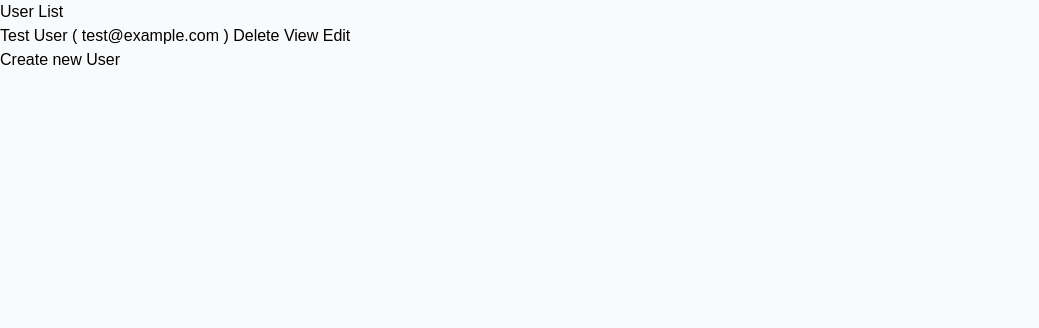
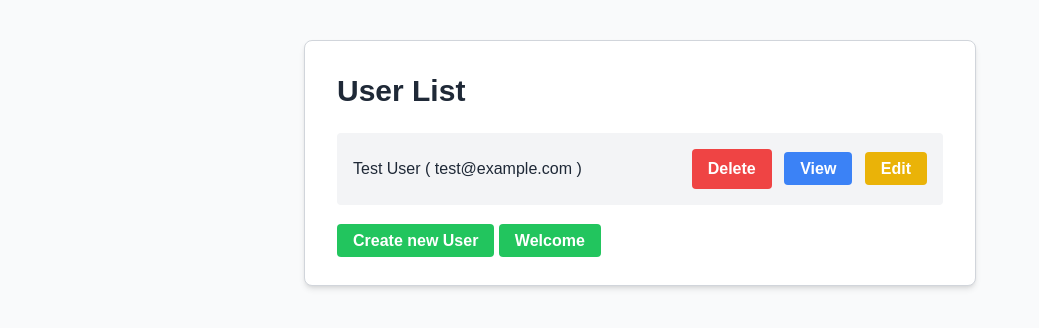
Before and after one commit to nathansolfan/cleaning-service, a Laravel app: page /users in a window 1280 px wide. Shown: the top 328 px of the page, without its empty margins (0-1039 px from the left). Run offline with Laravel 12, Linux system fonts and the light colour scheme; data comes from the database, SQL or seed files in the repository; style sheets or scripts are compiled from the project's sources.

Commit message:
added css to login and created a route to mainpagae

```diff
--- a/resources/views/users/index.blade.php
+++ b/resources/views/users/index.blade.php
@@ -1,24 +1,34 @@
 <x-layout title="User List">
-
-    <h1>User List</h1>
+    <div class="bg-white p-8 rounded-lg shadow-md w-full max-w-2xl mx-auto mt-10 border border-gray-300">
+        <h1 class="text-3xl font-bold text-gray-800 mb-6">User List</h1>
 
         @if (session('success'))
-    <p> {{session('success')}} </p>
+            <p class="bg-green-100 border border-green-400 text-green-700 px-4 py-3 rounded relative mb-4">
+                {{ session('success') }}
+            </p>
         @endif
 
-    <ul>
-        @foreach ($users as $user )
-        <li>
-            <span> {{$user->name}} ( {{$user->email}} ) </span>
-            <form action=" {{route('user.destroy', '$user->id')}}" method="POST" style="display:inline">
+        <ul class="space-y-4">
+            @foreach ($users as $user)
+                <li class="flex items-center justify-between bg-gray-100 p-4 rounded">
+                    <span class="text-gray-800">{{ $user->name }} ( {{ $user->email }} )</span>
+                    <div class="space-x-2">
+                        <form action="{{ route('user.destroy', $user->id) }}" method="POST" class="inline">
                             @csrf
                             @method('DELETE')
-                <button type="submit">Delete</button>
+                            <button type="submit" class="bg-red-500 hover:bg-red-700 text-white font-bold py-2 px-4 rounded">Delete</button>
                         </form>
-            <a href="{{ route('users.show', $user->id) }}">View</a>
-            <a href="{{ route('users.edit', $user->id) }}">Edit</a>
+                        <a href="{{ route('users.show', $user->id) }}" class="bg-blue-500 hover:bg-blue-700 text-white font-bold py-2 px-4 rounded">View</a>
+                        <a href="{{ route('users.edit', $user->id) }}" class="bg-yellow-500 hover:bg-yellow-700 text-white font-bold py-2 px-4 rounded">Edit</a>
+                    </div>
                 </li>
             @endforeach
         </ul>
-    <a href=" {{route('users.create')}} ">Create new User</a>
+
+        <div class="mt-6">
+            <a href="{{ route('users.create') }}" class="bg-green-500 hover:bg-green-700 text-white font-bold py-2 px-4 rounded">Create new User</a>
+            <a href="{{ route('welcome') }}" class="bg-green-500 hover:bg-green-700 text-white font-bold py-2 px-4 rounded">Welcome</a>
+
+        </div>
+    </div>
 </x-layout>
--- a/routes/web.php
+++ b/routes/web.php
@@ -8,7 +8,7 @@ use Illuminate\Support\Facades\Route;
 
 Route::get('/', function () {
     return view('welcome');
-});
+})->name('welcome');
 
 Route::get('/home', [HomeController::class, 'index'])->name('home')->middleware('auth');
 
```
Also changed, not shown: resources/views/auth/login.blade.php (+19 -19 lines). Lines whose indentation alone changed are shown as unchanged.
